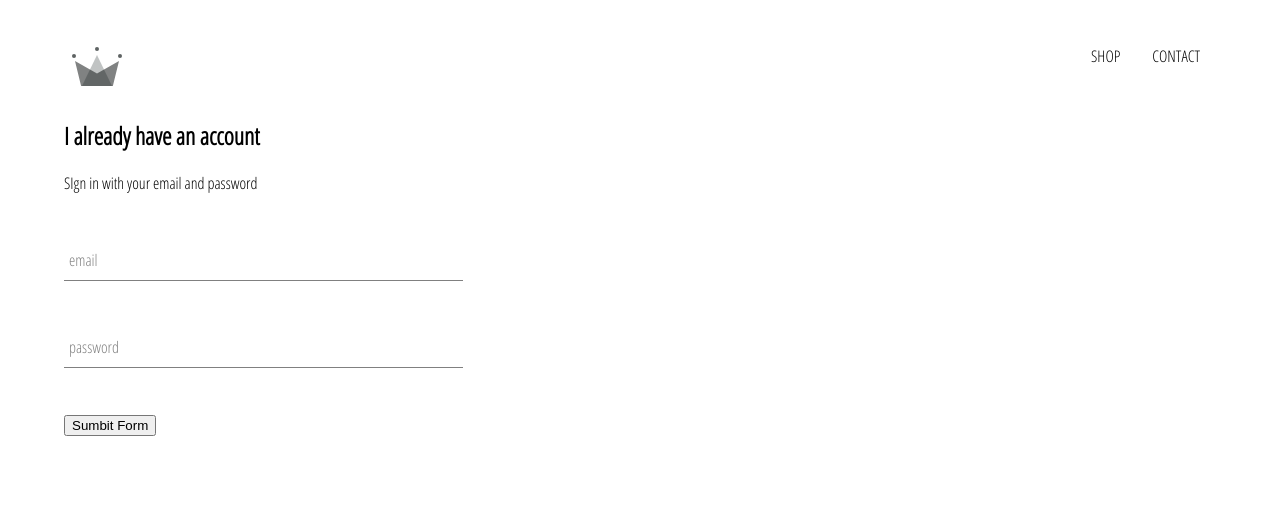
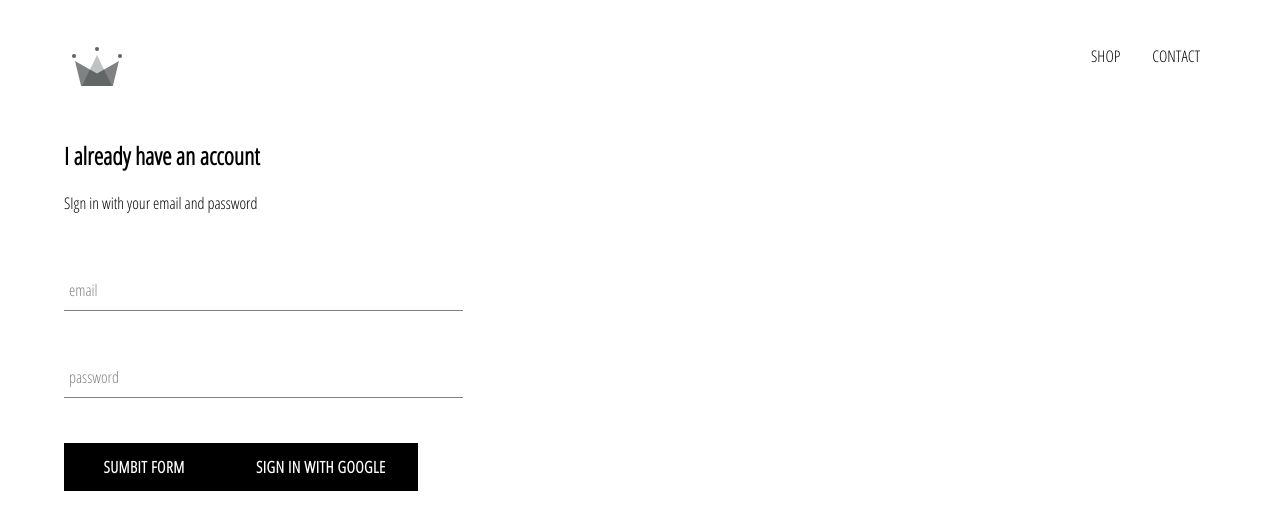
Before and after one commit to Tsumirez/gorilla-shop, a React (Create React App) app: page /signin in a window 1280 px wide. Shown: the top 530 px of the page. Built offline with nearby package versions, Linux system fonts and the light colour scheme.

Commit message:
Firebase authentication setup.
Created firebase project for this...project!
Config and utils are in src/firebase/firebase.utils.js

SignIn component received first part of goodness - functional "Log in with Google" button!

```diff
--- a/package.json
+++ b/package.json
@@ -6,6 +6,7 @@
     "@testing-library/jest-dom": "^5.14.1",
     "@testing-library/react": "^11.2.7",
     "@testing-library/user-event": "^12.8.3",
+    "firebase": "^8.8.1",
     "node-sass": "^6.0.1",
     "react": "^17.0.2",
     "react-dom": "^17.0.2",
--- /dev/null
+++ b/src/components/button/button.component.jsx
@@ -0,0 +1,10 @@
+import React from 'react';
+import './button.styles.scss'
+
+const CustomButton = ({children, ...otherProps}) => (
+    <button className='custom-button' {...otherProps}>
+        {children}
+    </button>
+)
+
+export default CustomButton;
--- /dev/null
+++ b/src/components/button/button.styles.scss
@@ -0,0 +1,22 @@
+.custom-button {
+    min-width: 10rem;
+    width:auto;
+    height:3rem;
+    letter-spacing: 0.5px;
+    line-height: 3rem;
+    padding:0 2rem;
+    font-size:1rem;
+    background-color: #000;
+    color:white;
+    text-transform: uppercase;
+    font-family: "Open Sans Condensed";
+    font-weight: bolder;
+    border:none;
+    cursor: pointer;
+
+    &:hover {
+        background-color: white;
+        color: black;
+        border:1px solid black;
+    }
+}
--- a/src/components/sign-in/sign-in.component.jsx
+++ b/src/components/sign-in/sign-in.component.jsx
@@ -1,6 +1,9 @@
 import React from "react";
 import "./sign-in.styles.scss";
 import FormInput from "../form-input/form-input";
+import CustomButton from "../button/button.component";
+
+import {signInWithGoogle} from '../../firebase/firebase.utils'
 
 class SignIn extends React.Component {
   constructor() {
@@ -27,7 +30,7 @@
     return (
       <div className="sign-in">
         <h2>I already have an account</h2>
-        <span>SIgn in with your email and password</span>
+        <span className="title">SIgn in with your email and password</span>
 
         <form onSubmit={this.handleSubmit}>
           <FormInput
@@ -47,7 +50,9 @@
             label="password"
             required
           />
-          <input type="submit" value="Sumbit Form" />
+          <CustomButton type="submit">Sumbit Form</CustomButton>
+          <CustomButton onClick={signInWithGoogle}>Sign in with Google</CustomButton>
+
         </form>
       </div>
     );
--- a/src/components/sign-in/sign-in.styles.scss
+++ b/src/components/sign-in/sign-in.styles.scss
@@ -1,3 +1,9 @@
 .sign-in {
     width:30vw;
+    display: flex;
+    flex-direction: column;
+
+    .title {
+     margin:0 0 0.625rem;
+    }
 }
--- /dev/null
+++ b/src/firebase/firebase.utils.js
@@ -0,0 +1,25 @@
+import firebase from 'firebase/app';
+import 'firebase/firestore';
+import 'firebase/auth'
+
+const config = {
+    apiKey: "AIzaSyBDQ2prRfypRhZVbzd8EjAZI3oRyKrLkSs",
+    authDomain: "gorilla-shop.firebaseapp.com",
+    projectId: "gorilla-shop",
+    storageBucket: "gorilla-shop.appspot.com",
+    messagingSenderId: "506837299996",
+    appId: "1:506837299996:web:95723a9f246e5eb56fc0d9",
+    measurementId: "G-M88H12Z9C1"
+  };
+
+  firebase.initializeApp(config);
+
+  export const auth = firebase.auth();
+  export const firestore = firebase.firestore();
+
+  const provider = new firebase.auth.GoogleAuthProvider();
+  provider.setCustomParameters({prompt: 'select_account'});
+
+  export const signInWithGoogle = () => auth.signInWithPopup(provider);
+
+  export default firebase;
```
Also changed, not shown: 1 other file (tests, documents, lock files or other folders).
